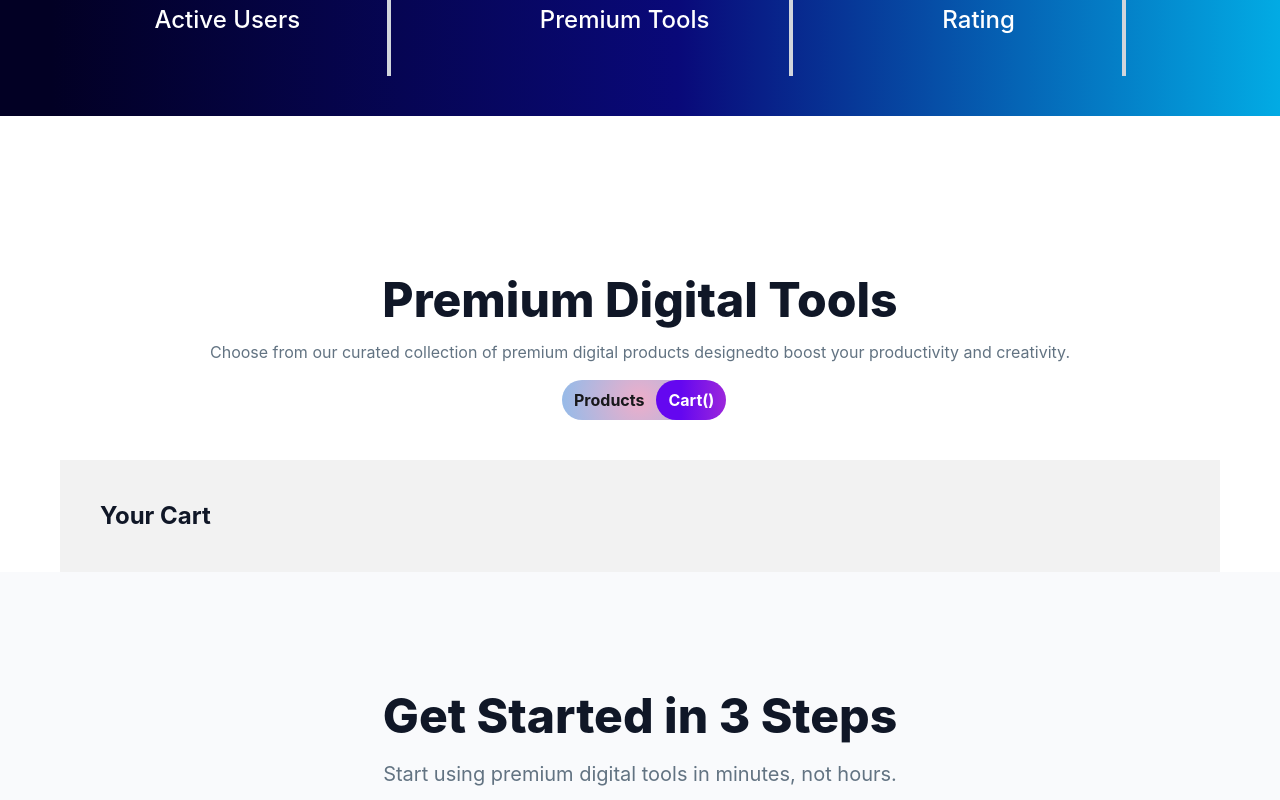
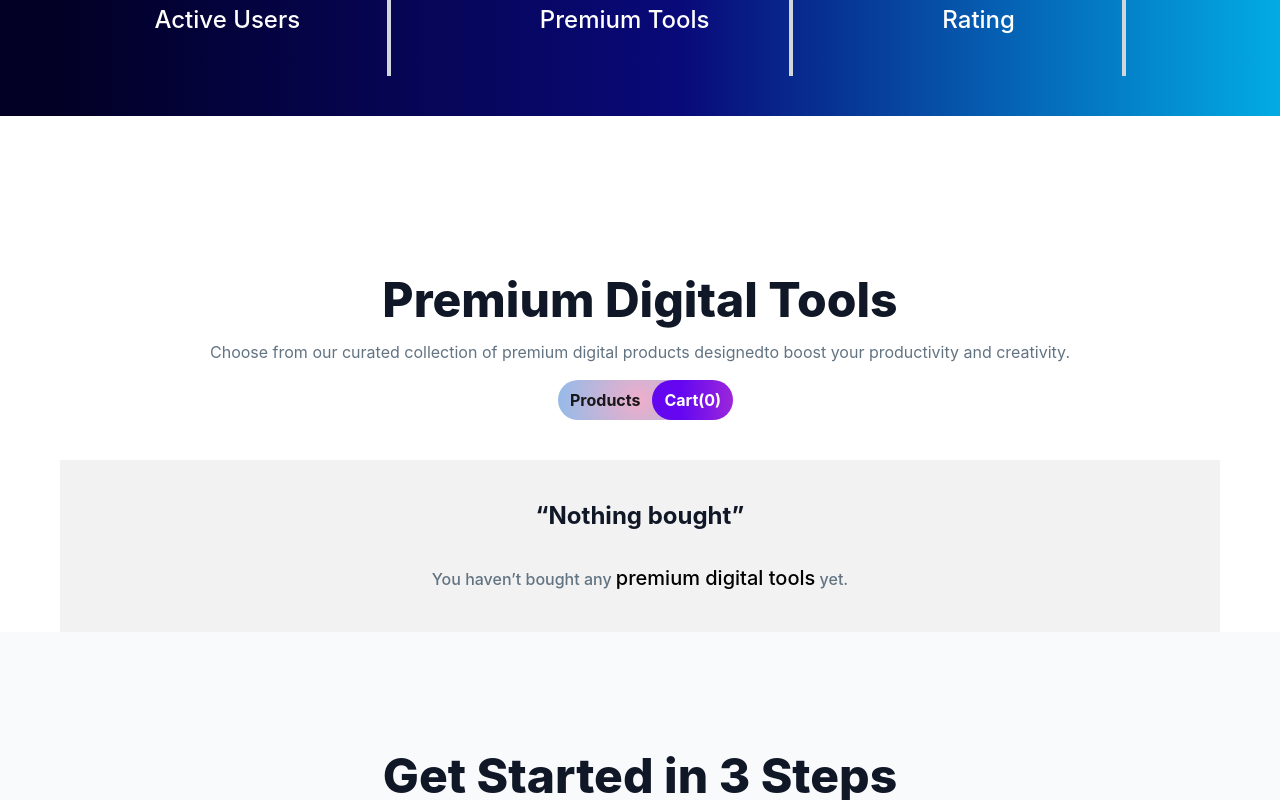
Before and after one commit to mdromjanali224512-collab/B-13_A-6_DigiTools, a React (Vite) app: page / in a window 1280 px wide. Both pictures are taken after a click on the button "Products". Shown: the part 958-1758 px from the top of the page. Built offline with nearby package versions, Linux system fonts and the light colour scheme.

Commit message:
add toastify

```diff
--- a/src/App.jsx
+++ b/src/App.jsx
@@ -8,6 +8,7 @@ import GetStarted from './components/getStarted/GetStarted'
 import NavBar from './components/navbar/NavBar'
 import DigitalToolas from './components/premiumTools/DigitalToolas'
 import SimpleTransparents from './components/transparents/SimpleTransparents'
+import { ToastContainer } from 'react-toastify'
 
 const fethData=async ()=>{
   const data=await fetch('/cartData.json')
@@ -28,6 +29,7 @@ const cartData=fethData()
    <GetStarted></GetStarted>
    <SimpleTransparents></SimpleTransparents>
    <Footer></Footer>
+   <ToastContainer />
  </div>
 
   )
--- a/src/components/premiumTools/Cart.jsx
+++ b/src/components/premiumTools/Cart.jsx
@@ -1,12 +1,24 @@
 import React from 'react';
+import { toast } from 'react-toastify';
 
-const Cart = ({cartsData,setCartsData}) => {
-
+const Cart = ({cartsData,setCartsData,coin,setCoin}) => {
+    const proceedDataDeleteHandle=()=>{
+        setCartsData([])
+        toast.success('Proceed Successful')
+    }
     return (
         <div className='p-10 bg-[#F2F2F2] space-y-4'>
-            <h1 className='text-2xl font-bold text-[#101727]'>Your Cart</h1>
             {
-                cartsData.map(data=><div className='p-7 bg-[#F9FAFC] rounded-sm flex items-center justify-between '>
+                cartsData.length === 0 ? <div className='text-center'>
+<h1 className='text-2xl font-bold text-[#101727] mb-8'>“Nothing bought”</h1>
+<h1 className='text-[#627382] font-medium text-[16px]'>You haven’t bought any <span className='text-xl text-black font-medium'>premium digital tools</span> yet.
+</h1>
+                </div>
+                :
+<div>
+                  <h1 className='text-2xl font-bold text-[#101727]'>Your Cart</h1>
+            {
+                cartsData.map(data=><div key={data.id} className='p-7 bg-[#F9FAFC] rounded-sm flex items-center justify-between '>
                     <div className='flex items-center gap-4'>
                         <img className='h-17 w-17 rounded-full p-3 bg-[#F2F2F2]' src={data.icon} alt="" />
                         <div>
@@ -17,6 +29,17 @@ const Cart = ({cartsData,setCartsData}) => {
                     <h1 className='text-[#FF3980] font-bold text-[16px]'>Remove</h1>
                 </div>)
             }
+
+            <div className='flex items-center justify-between my-6'>
+                <h1 className='text-[#627382] text-[16px]'>Total:</h1>
+                 <h1 className='text-2xl font-bold text-[#101727]'>${coin}</h1>
+            </div>
+            <button onClick={proceedDataDeleteHandle} className='text-[16px] font-bold text-white w-full bg-[linear-gradient(90deg,rgba(100,7,240,1)_36%,rgba(156,39,219,1)_100%,rgba(186,48,217,1)_93%)] py-2 rounded-full'>Proceed to Checkout</button>
+            </div>
+            }
+
+
+
         </div>
     );
 };
--- a/src/components/premiumTools/DigitalToolas.jsx
+++ b/src/components/premiumTools/DigitalToolas.jsx
@@ -8,7 +8,7 @@ const DigitalToolas = ({cartData}) => {
 
  const [active,setActive]=useState(true)
     const [cartsData,setCartsData]=useState([])
-
+const [coin,setCoin]=useState(0)
     const showAndHideHandle=()=>{
         setActive(!active)
     }
@@ -19,19 +19,25 @@ const DigitalToolas = ({cartData}) => {
             <div className='text-center'>
                 <h1 className='text-[#101727] font-extrabold text-5xl'>Premium Digital Tools</h1>
                 <p className='text-[16px] text-[#627382] my-4 '>Choose from our curated collection of premium digital products designedto boost your productivity and creativity.</p>
-                <div className='flex items-center bg-[radial-gradient(circle,rgba(238,174,202,1)_0%,rgba(148,187,233,1)_100%)] rounded-full w-39 mx-auto mb-10'>
+                <div className='flex items-center bg-[radial-gradient(circle,rgba(238,174,202,1)_0%,rgba(148,187,233,1)_100%)] rounded-full w-41 mx-auto mb-10'>
                     <button onClick={showAndHideHandle} className={`px-3 py-2 ${active && 'bg-[linear-gradient(90deg,rgba(100,7,240,1)_36%,rgba(156,39,219,1)_100%,rgba(186,48,217,1)_93%)] text-white'}  rounded-full text-[16px] font-bold `}>Products</button>
-                    <button onClick={showAndHideHandle} className={`px-3 py-2 rounded-full text-[16px] font-bold  ${!active && 'bg-[linear-gradient(90deg,rgba(100,7,240,1)_36%,rgba(156,39,219,1)_100%,rgba(186,48,217,1)_93%)] text-white '}`}>Cart()</button>
+                    <button onClick={showAndHideHandle} className={`px-3 py-2 rounded-full text-[16px] font-bold  ${!active && 'bg-[linear-gradient(90deg,rgba(100,7,240,1)_36%,rgba(156,39,219,1)_100%,rgba(186,48,217,1)_93%)] text-white '}`}>Cart({cartsData.length})</button>
                 </div>
             </div>
             {
                 active ?
                 <div className='grid grid-cols-1 md:grid-cols-3 gap-8'>
               {
-                datas.map(data=><SingleDigiTools cartsData={cartsData} setCartsData={setCartsData} key={data.id} data={data}></SingleDigiTools>)
+                datas.map(data=><SingleDigiTools cartsData={cartsData} setCartsData={setCartsData} key={data.id} data={data}
+                coin={coin}
+                setCoin={setCoin}
+                ></SingleDigiTools>)
             }
             </div>
-                :<Cart cartsData={cartsData} setCartsData={setCartsData}></Cart>
+                :<Cart cartsData={cartsData} setCartsData={setCartsData}
+                coin={coin}
+                setCoin={setCoin}
+                ></Cart>
 
             }
 
--- a/src/components/premiumTools/SingleDigiTools.jsx
+++ b/src/components/premiumTools/SingleDigiTools.jsx
@@ -1,11 +1,15 @@
-import React from 'react';
+import React, { useState } from 'react';
 import { LiaCheckSolid } from 'react-icons/lia';
+import { toast } from 'react-toastify';
 
-const SingleDigiTools = ({data,cartsData,setCartsData}) => {
+const SingleDigiTools = ({data,cartsData,setCartsData,coin,setCoin}) => {
     const {name,description,price,period,tag,tagType,features,icon}=data
+
     const buyDataHandle=()=>{
-
+        const newCoin=coin+price;
+        setCoin(newCoin)
         setCartsData([...cartsData,data])
+        toast.success('Buy SuccessFul')
     }
     return (
          <div className="card bg-base-100 shadow-md">
@@ -19,7 +23,7 @@ const SingleDigiTools = ({data,cartsData,setCartsData}) => {
             </div>
             <ul className=" flex flex-col gap-2 text-xs">
             {
-                features.map(feature=><div>
+                features.map((feature,index)=><div key={index}>
                     <li className='flex items-center gap-2'>
                 <LiaCheckSolid className='text-[#30B868]'size={20}/>
                 <span className='text-[#627382] text-[16px] font-medium'>{feature}</span>
```
